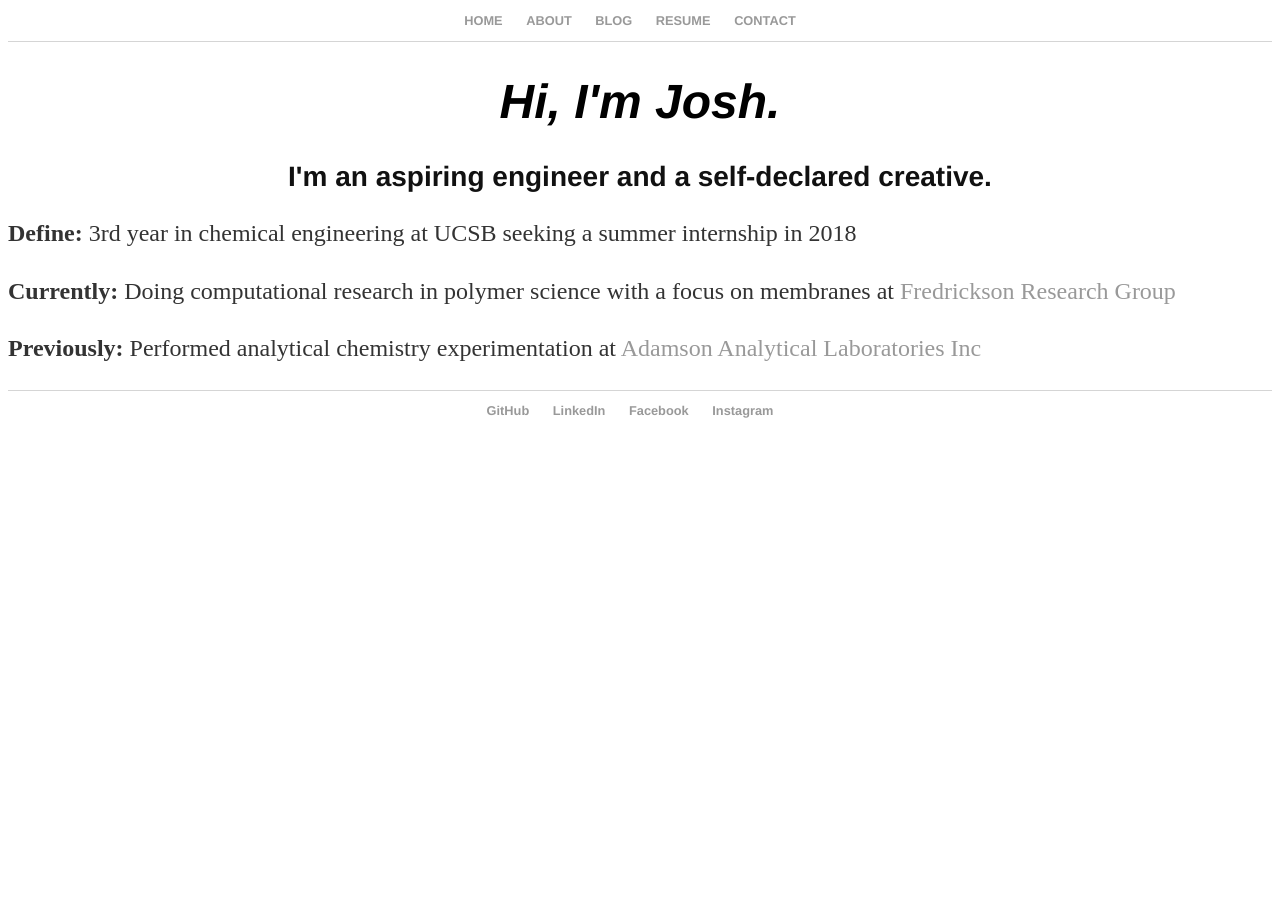
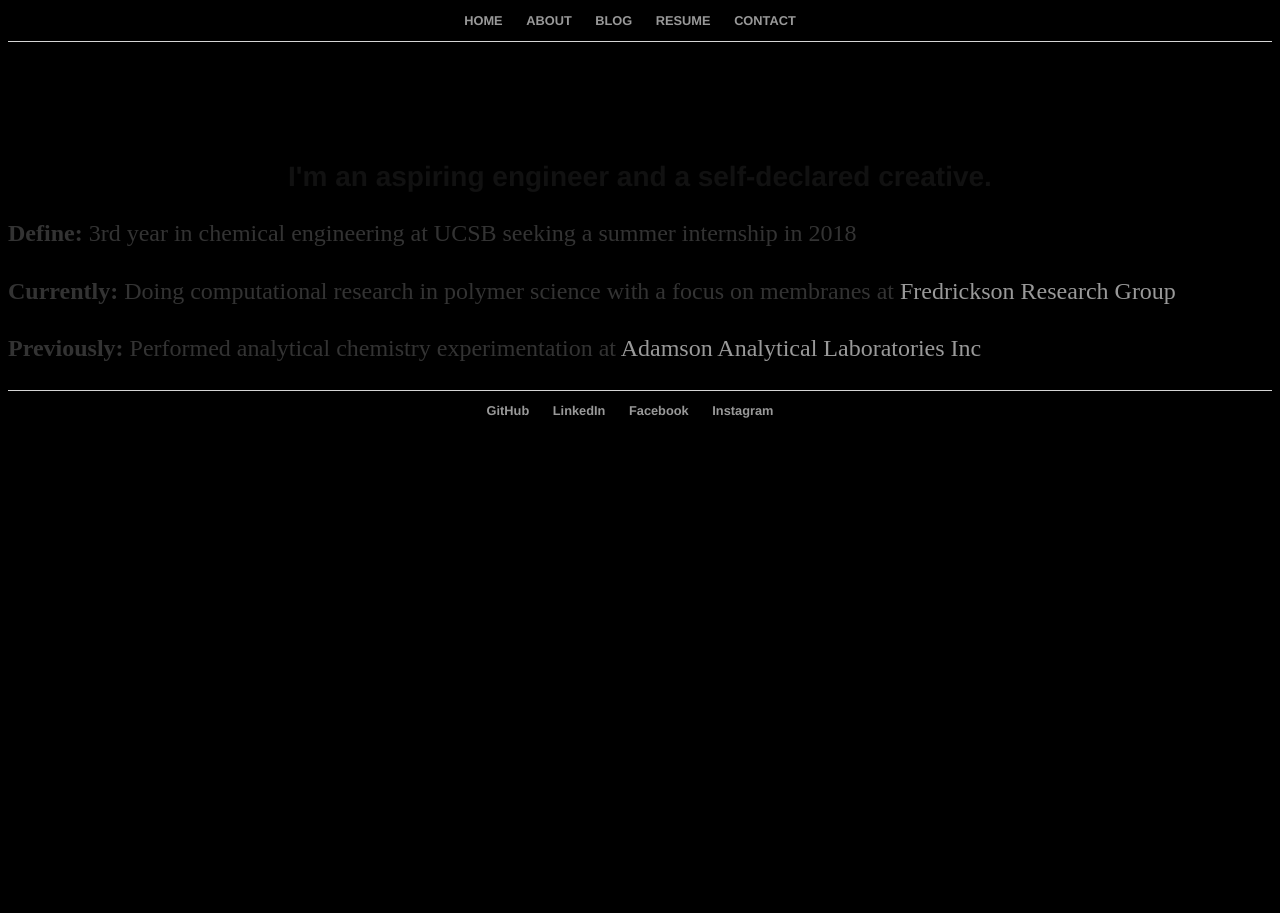
Before and after one commit to 1996leejoshua/1996leejoshua.github.io, a Jekyll site: the page built from index.html, in a window 1280 px wide. Built offline with Jekyll 4.4.1, drawn with Linux system fonts in a browser that asks for light colours.

Commit message:
Update main.css

```diff
--- a/css/main.css
+++ b/css/main.css
@@ -46,6 +46,9 @@ footer {
     	font-size: .8em;
     	text-align: center;
 }
+front {
+	background-color: white;
+}
 ul.posts {
 	margin: 20px auto 40px;
 	font-size: 1.5em;
@@ -55,6 +58,7 @@ ul.posts li {
 }
 body, html, main {
 	height: 100%;
+	background-color: black;
 }
 .cd-fixed-bg {
 	min-height: 100%;
```
Lines whose indentation alone changed are shown as unchanged.
